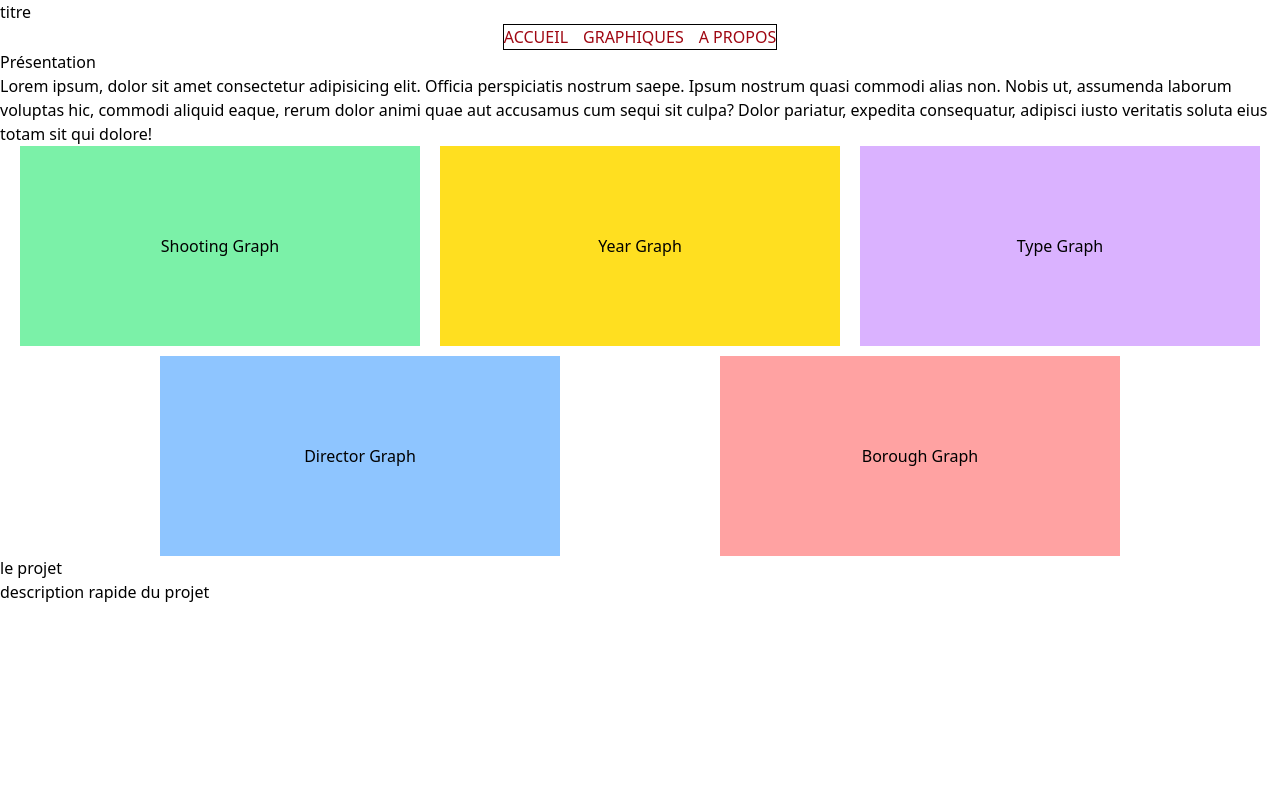
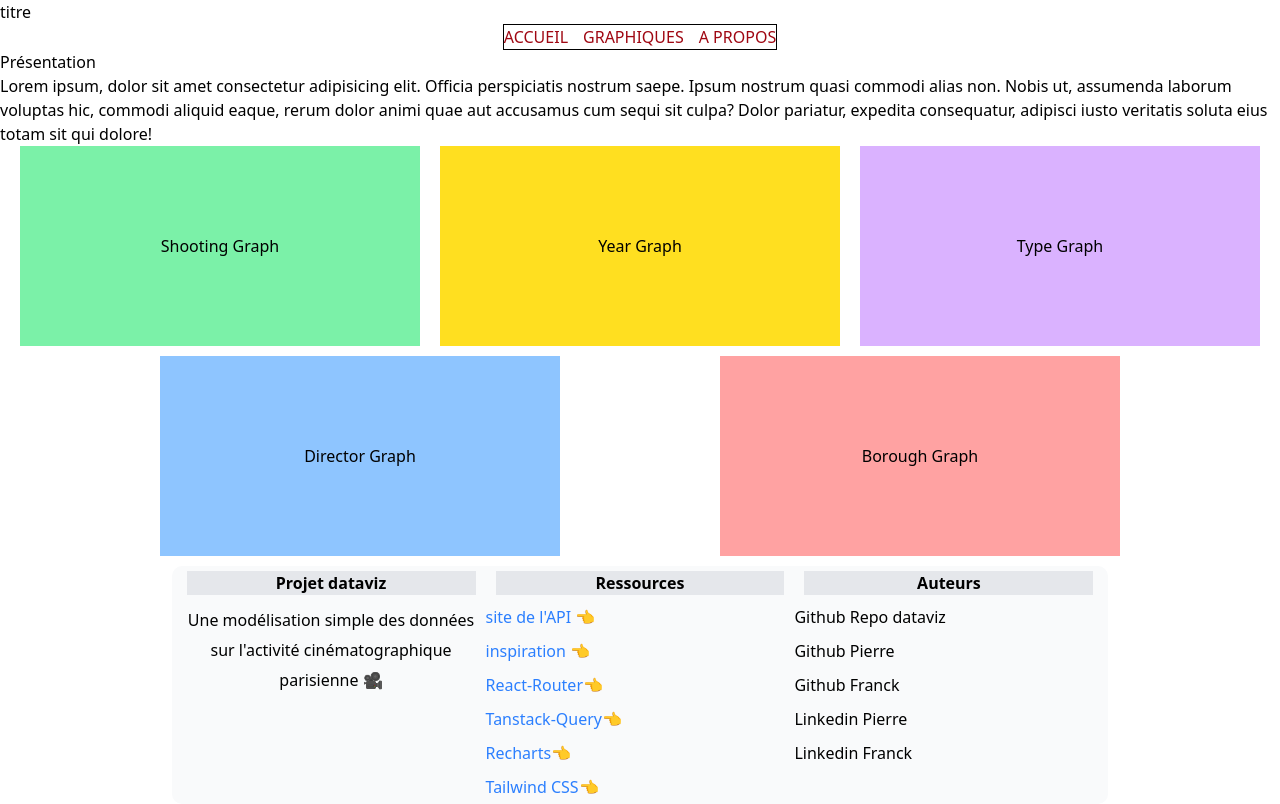
Before and after one commit to pierrelisandrumartin/dataviz, a React (Vite) app: page / in a window 1280 px wide. Built offline with nearby package versions, Linux system fonts and the light colour scheme.

Commit message:
footer_update_done

```diff
--- a/src/components/components_footer/Info.tsx
+++ b/src/components/components_footer/Info.tsx
@@ -1,8 +1,32 @@
 export default function Info() {
+
     return (
-        <>
-        <h2>le projet</h2>
-        <p>description rapide du projet</p>
-        </>
+        <div id="info_container" className="mx-auto mt-[10px] p-[5px] max-w-fit flex rounded-[10px] bg-gray-50 ">
+            <div className="flex-1 flex-col text-center ">
+                <h3 className="mb-[10px] mx-[10px] font-bold bg-gray-200 ">Projet dataviz</h3>
+                <p className="leading-[30px] ">Une modélisation simple des données sur l'activité cinématographique parisienne 🎥</p>
+            </div>
+            <div className="flex-1 flex-col text-center ">
+                <h3 className="mb-[10px] mx-[10px] font-bold bg-gray-200 ">Ressources</h3>
+                <div id="ressources_container" className="flex flex-col items-start gap-[10px] ">
+                    <a className="text-blue-500 cursor-pointer hover:font-bold " href="https://opendata.paris.fr/explore/dataset/lieux-de-tournage-a-paris/api/?disjunctive.type_tournage&disjunctive.nom_tournage&disjunctive.nom_realisateur&disjunctive.nom_producteur&disjunctive.ardt_lieu" target="_blank">site de l'API 👈</a>
+                    <a className="text-blue-500 cursor-pointer hover:font-bold " href="https://dataviz-v2-ts.vercel.app/" target="_blank">inspiration 👈</a>
+                    <a className="text-blue-500 cursor-pointer hover:font-bold " href="https://docs.google.com/presentation/d/1D5GxiUMO7HEx8IiVpkIbeAV8gCqWC8T6sQ8Q2UZcpdw/edit?slide=id.p#slide=id.p" target="_blank">React-Router👈</a>
+                    <a className="text-blue-500 cursor-pointer hover:font-bold " href="https://tanstack.com/query/latest/docs/framework/react/overview" target="_blank">Tanstack-Query👈</a>
+                    <a className="text-blue-500 cursor-pointer hover:font-bold " href="https://recharts.github.io/en-US/" target="_blank">Recharts👈</a>
+                    <a className="text-blue-500 cursor-pointer hover:font-bold " href="https://tailwindcss.com/docs/installation/using-vite" target="_blank">Tailwind CSS👈</a>
+                </div>
+            </div>
+            <div className="flex-1 flex-col text-center">
+                <h3 className="mb-[10px] mx-[10px] font-bold bg-gray-200">Auteurs</h3>
+                <div id="auteurs_container" className="flex flex-col items-start gap-[10px]">
+                    <a className="hover:font-bold" href="https://github.com/pierrelisandrumartin/dataviz" target="_blank">Github Repo dataviz</a>
+                    <a className="hover:font-bold" href="https://github.com/pierrelisandrumartin" target="_blank">Github Pierre</a>
+                    <a className="hover:font-bold" href="https://github.com/Ixibus" target="_blank">Github Franck</a>
+                    <a className="hover:font-bold" href="https://www.linkedin.com/in/pierre-lisandru-martin-4b178a291/" target="_blank">Linkedin Pierre</a>
+                    <a className="hover:font-bold" href="https://www.linkedin.com/in/franck-corcher-61b36440/" target="_blank">Linkedin Franck</a>
+                </div>
+            </div>
+        </div>
     )
 }
```
